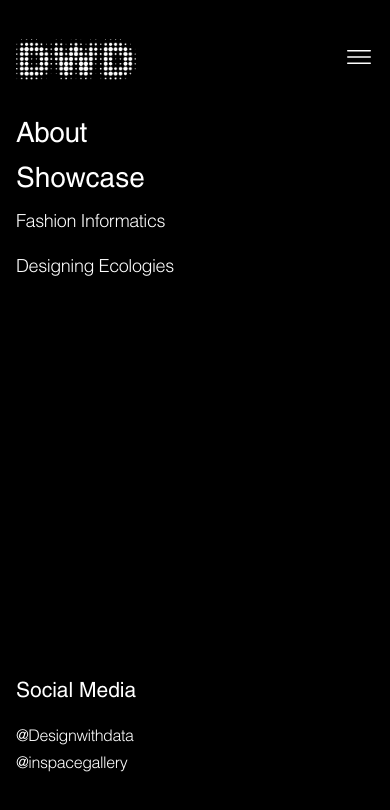
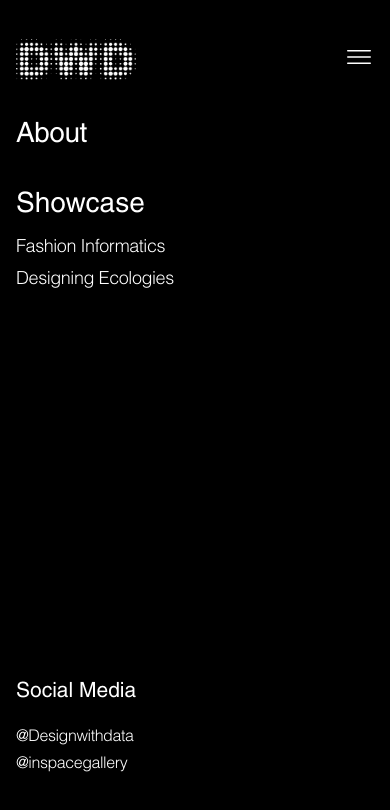
Before and after one commit to Marco-Ray/dwd_web_new, a Vue app: page / in a window 390 px wide. Both pictures are taken after a click on the element 359 px from the left and 903 px from the top of the page. Shown: the part 844-1654 px from the top of the page. Built offline with nearby package versions, Linux system fonts and the light colour scheme.

Commit message:
mobile navbar-router margin

```diff
--- a/src/components/NavBar.vue
+++ b/src/components/NavBar.vue
@@ -29,14 +29,13 @@
 
       <div class="mobile-menu__menu" v-show="isShowMobileMenu">
         <div style="margin: 0 16px">
-          <div class="router-box">
+          <div class="router-box about">
             <router-link :to="{ path: '/', hash: '#main' }" class="router-title">About</router-link>
           </div>
 
           <div class="router-box">
-            <div class="router-box">
-              <div class="router-title">Showcase</div>
-            </div>
+            <div class="router-title showcase">Showcase</div>
+
             <div class="subtitle-box">
               <div class="router-box">
                 <router-link :to="{ path: '/showcase/fashion', query: { viewMode: viewMode }}" class="router-subtitle">Fashion Informatics</router-link>
@@ -177,7 +176,10 @@ export default {
     height: calc(100vh - 118px);
     background: black;
     .router-box {
-      margin-bottom: hCalcM(16);
+      &.about {
+        margin-bottom: hCalcM(40);
+      }
+      margin-bottom: hCalcM(4);
     }
     .router-title {
       font-family: Helvetica;
@@ -186,6 +188,9 @@ export default {
       line-height: fSizeCalc(28);
       color: white;
       text-decoration: none;
+      &.showcase {
+        margin-bottom: hCalcM(16);;
+      }
     }
     .subtitle-box {
       display: flex;
```
